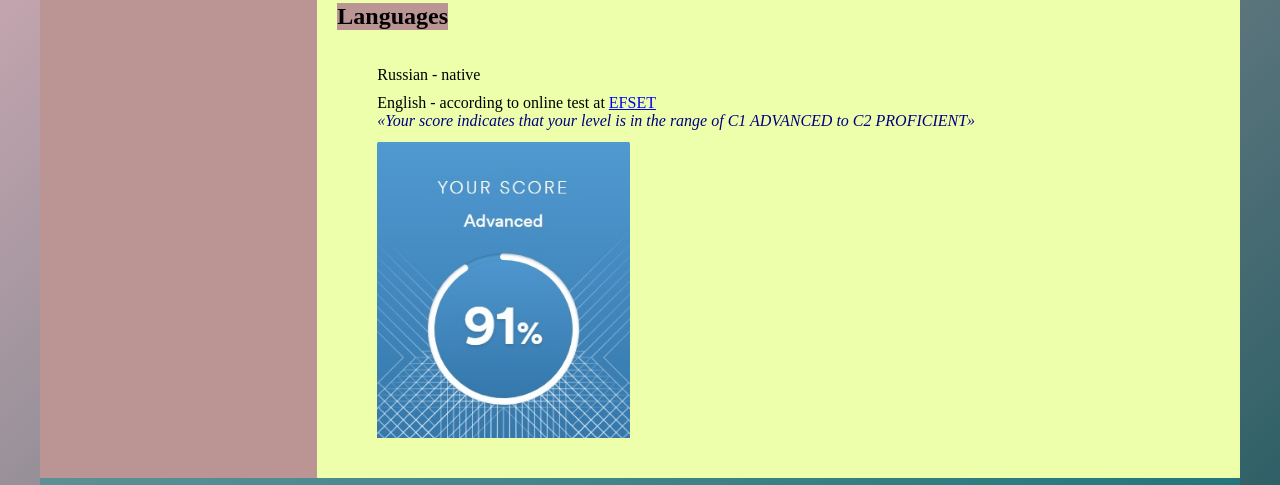
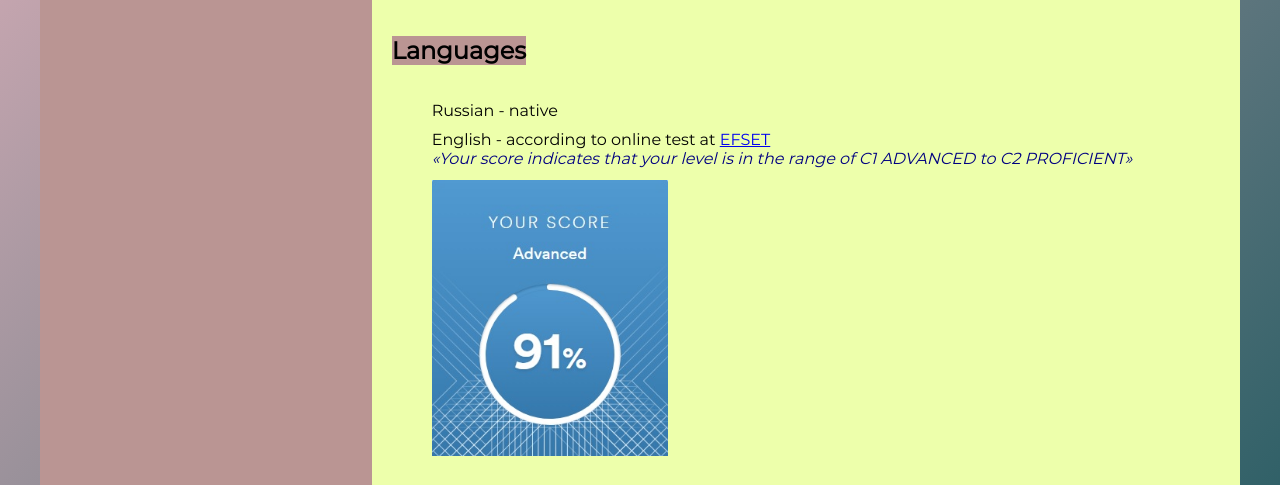
Before and after one commit to dropthedead/rsschool-cv, a plain HTML site: page index.html in a window 1280 px wide. Shown: the part 703-1188 px from the top of the page. Drawn offline with Linux system fonts and the light colour scheme; the site is published under a folder, as on GitHub Pages, so addresses that start at the root find nothing.

Commit message:
fix: fonts path

```diff
--- a/style.css
+++ b/style.css
@@ -1,6 +1,6 @@
 @font-face {
   font-family: "Montserrat";
-  src: url("/assets/Montserrat/Montserrat-Regular.ttf");
+  src: url("./assets/Montserrat/Montserrat-Regular.ttf");
 }
 :root {
   --main-bg-color: #ba9593;
```
